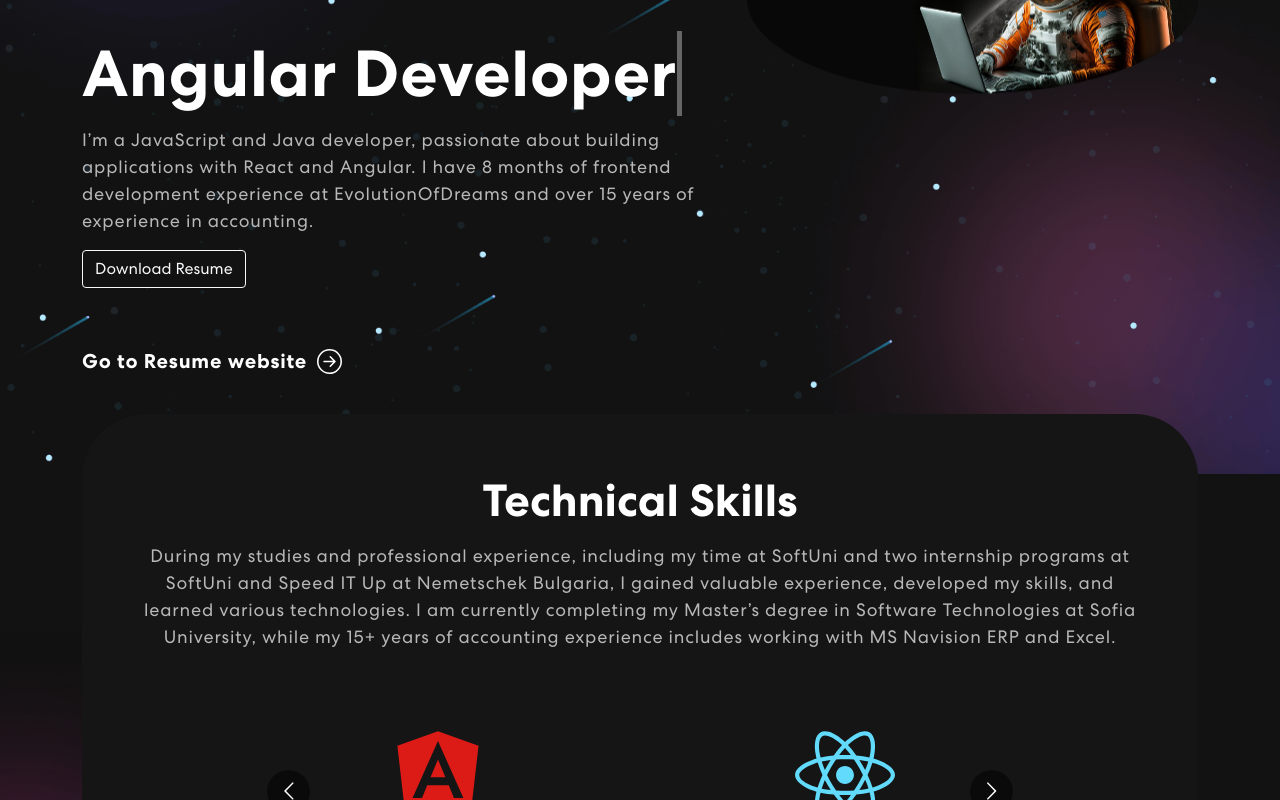
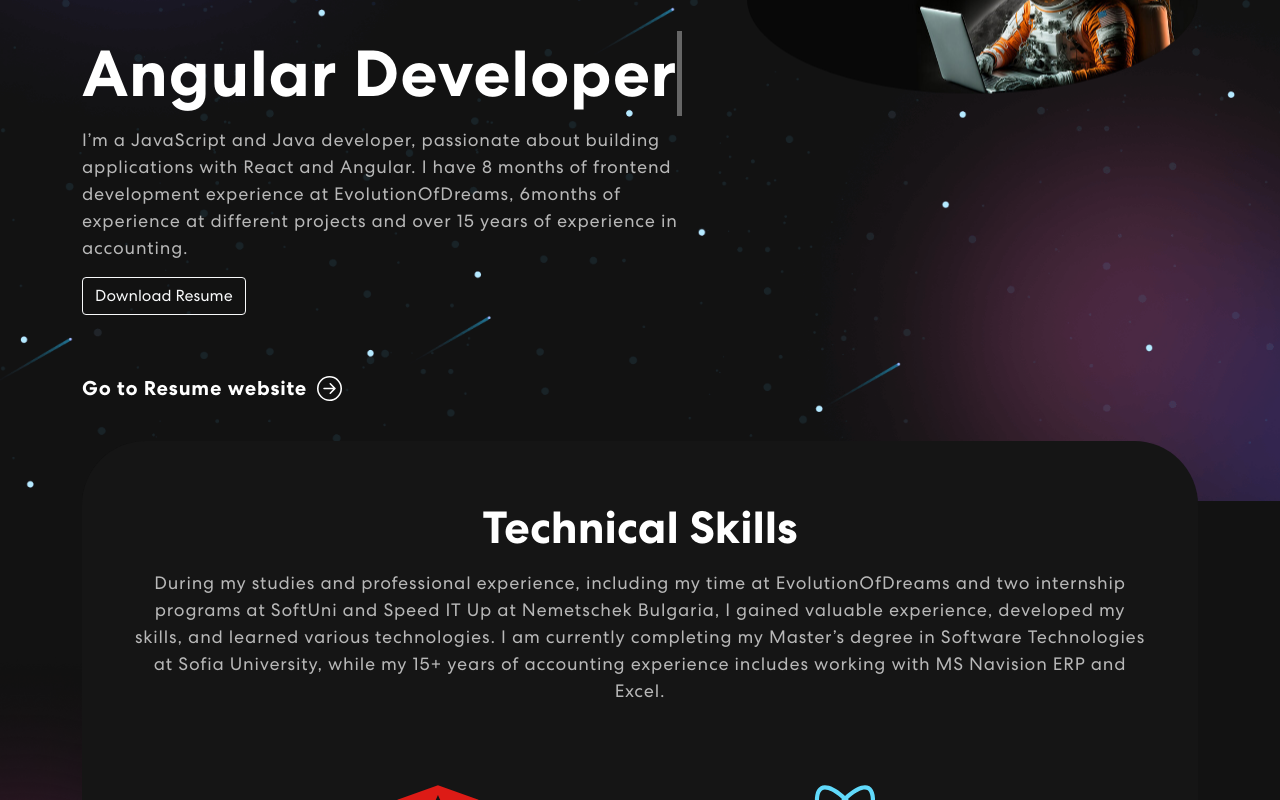
Before and after one commit to NinaNikolova/personal-portfolio, a React (Create React App) app: page / in a window 1280 px wide. Shown: the part 380-1180 px from the top of the page. Built offline with nearby package versions, Linux system fonts and the light colour scheme.

Commit message:
corrected texts

```diff
--- a/src/i18n/translations.js
+++ b/src/i18n/translations.js
@@ -22,13 +22,13 @@ export const translations = {
       tagline: "Welcome to my Portfolio",
       greeting: "Hi! I'm Nina - ",
       roles: ["Angular Developer", "React Developer", "Java Developer", "JavaScript Developer", "Accountant"],
-      description: "I’m a JavaScript and Java developer, passionate about building applications with React and Angular. I have 8 months of frontend development experience at EvolutionOfDreams and over 15 years of experience in accounting.",
+      description: "I’m a JavaScript and Java developer, passionate about building applications with React and Angular. I have 8 months of frontend development experience at EvolutionOfDreams, 6months of experience at different projects and over 15 years of experience in accounting.",
       downloadResume: "Download Resume",
       goToResume: "Go to Resume website",
     },
     skills: {
       title: "Technical Skills",
-      description: "During my studies and professional experience, including my time at SoftUni and two internship programs at SoftUni and Speed IT Up at Nemetschek Bulgaria, I gained valuable experience, developed my skills, and learned various technologies. I am currently completing my Master’s degree in Software Technologies at Sofia University, while my 15+ years of accounting experience includes working with MS Navision ERP and Excel.",
+      description: "During my studies and professional experience, including my time at EvolutionOfDreams and two internship programs at SoftUni and Speed IT Up at Nemetschek Bulgaria, I gained valuable experience, developed my skills, and learned various technologies. I am currently completing my Master’s degree in Software Technologies at Sofia University, while my 15+ years of accounting experience includes working with MS Navision ERP and Excel.",
     },
     softskills: {
       title: "Soft Skills",
@@ -58,7 +58,7 @@ export const translations = {
     },
     certificates: {
       title: "Certificates",
-      description: "During my studies at SoftUni, my participation in two internship programs and SpeedITUp at Nemetschek Bulgaria I gained experience, skills and learned a lot of technologies:",
+      description: "During my work in EvolutionOfDreams, my participation in two internship programs and SpeedITUp at Nemetschek Bulgaria I gained experience, skills and learned a lot of technologies:",
       items: {
         jsWebDeveloper: "JS Web Developer Diploma",
         mysql: "MySQL - September 2024",
@@ -119,13 +119,13 @@ export const translations = {
       tagline: "Добре дошли в моето портфолио",
       greeting: "Здравей! Аз съм Нина - ",
       roles: ["Angular разработчик", "React разработчик", "Java разработчик", "JavaScript разработчик", "Счетоводител"],
-      description: "Аз съм JavaScript и Java разработчик, запален по създаването на приложения с React и Angular. Имам 8 месеца опит във frontend разработката в EvolutionOfDreams и над 15 години опит в счетоводството.",
+      description: "Аз съм JavaScript и Java разработчик, запален по създаването на приложения с React и Angular. Имам 8 месеца опит във frontend разработката в EvolutionOfDreams, 6 месеца опит в различни проекти и над 15 години опит в счетоводството.",
       downloadResume: "Изтегли автобиография",
       goToResume: "Към сайта с автобиографията",
     },
     skills: {
       title: "Технически умения",
-      description: "По време на обучението и професионалния си опит, включително ми в SoftUni и две стажантски програми в SoftUni и Speed IT Up в Nemetschek България, придобих ценен опит, развих уменията си и научих различни технологии. В момента завършвам магистърска степен по Софтуерни технологии в Софийския университет, а над 15-годишният ми опит в счетоводството включва работа с ERP системата MS Navision и Excel.",
+      description: "По време на обучението и професионалния си опит в EvolutionOfDreams и две стажантски програми в SoftUni и Speed IT Up в Nemetschek България, придобих ценен опит, развих уменията си и научих различни технологии. В момента завършвам магистърска степен по Софтуерни технологии в Софийския университет, а над 15-годишният ми опит в счетоводството включва работа с ERP системата MS Navision и Excel.",
     },
     softskills: {
       title: "Меки умения",
```
